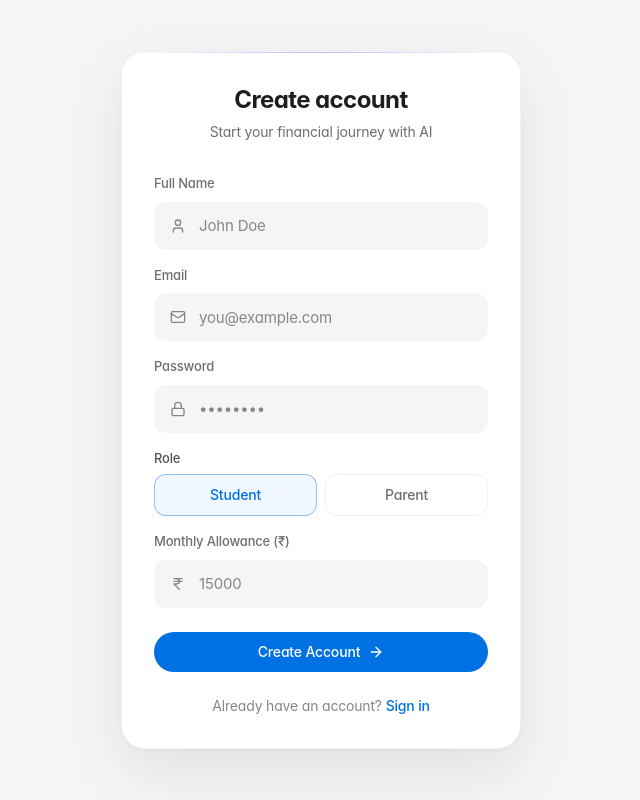
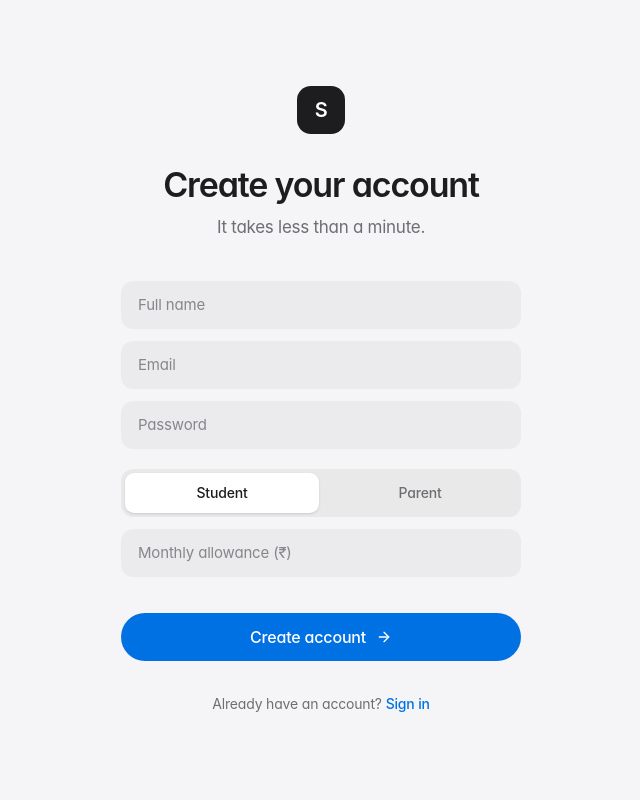
Before and after one commit to naman-sharma12345/saver-ai, a React (Vite) app in the folder frontend/: page /register in a window 1280 px wide. Shown: the whole page, without its empty margins (319-959 px from the left). Built offline with nearby package versions, Linux system fonts and the light colour scheme; no server answers.

Commit message:
Design v2: Apple-style light redesign (Register.tsx)

```diff
--- a/frontend/src/pages/auth/Register.tsx
+++ b/frontend/src/pages/auth/Register.tsx
@@ -4,7 +4,7 @@ import { motion } from 'framer-motion';
 import { authApi } from '../../api/auth';
 import { Input } from '../../components/ui/Input';
 import { Button } from '../../components/ui/Button';
-import { User, Mail, Lock, IndianRupee, ArrowRight } from 'lucide-react';
+import { ArrowRight } from 'lucide-react';
 import toast from 'react-hot-toast';
 
 export const Register = () => {
@@ -41,55 +41,48 @@ export const Register = () => {
 
   return (
     <motion.div
-      initial={{ opacity: 0, y: 20 }}
+      initial={{ opacity: 0, y: 12 }}
       animate={{ opacity: 1, y: 0 }}
-      transition={{ duration: 0.5, ease: [0.22, 1, 0.36, 1] }}
+      transition={{ duration: 0.7, ease: [0.22, 1, 0.36, 1] }}
     >
-      <div className="glass-elevated p-8 relative overflow-hidden">
-        <div className="absolute top-0 left-0 right-0 h-px bg-gradient-to-r from-transparent via-indigo-500/40 to-transparent" />
-
-        <div className="text-center mb-8">
-          <h1 className="text-2xl font-bold text-white tracking-tight">Create account</h1>
-          <p className="text-slate-500 text-sm mt-1.5">Start your financial journey with AI</p>
+      <div className="text-center mb-10">
+        <div className="w-12 h-12 mx-auto bg-[#1d1d1f] rounded-[14px] flex items-center justify-center mb-8">
+          <span className="text-[#fff] font-semibold text-xl tracking-tight">S</span>
+        </div>
+        <h1 className="text-[34px] leading-[1.1] font-semibold text-[#1d1d1f] tracking-[-0.034em]">Create your account</h1>
+        <p className="text-[#6e6e73] text-[17px] mt-3 tracking-[-0.016em]">It takes less than a minute.</p>
       </div>
 
-        <form onSubmit={handleSubmit} className="space-y-4">
-          <Input label="Full Name" name="name" placeholder="John Doe" value={formData.name} onChange={handleChange} icon={<User size={16} />} required />
-          <Input label="Email" name="email" type="email" placeholder="you@example.com" value={formData.email} onChange={handleChange} icon={<Mail size={16} />} required />
-          <Input label="Password" name="password" type="password" placeholder="••••••••" value={formData.password} onChange={handleChange} icon={<Lock size={16} />} required />
+      <form onSubmit={handleSubmit} className="space-y-3">
+        <Input name="name" aria-label="Full name" placeholder="Full name" value={formData.name} onChange={handleChange} required />
+        <Input name="email" type="email" aria-label="Email" placeholder="Email" value={formData.email} onChange={handleChange} required />
+        <Input name="password" type="password" aria-label="Password" placeholder="Password" value={formData.password} onChange={handleChange} required />
 
-          {/* Role toggle */}
-          <div className="space-y-1.5">
-            <label className="block text-[13px] font-medium text-slate-400">Role</label>
-            <div className="grid grid-cols-2 gap-2">
+        <div className="grid grid-cols-2 gap-1 p-1 rounded-xl bg-black/[0.05] !mt-5">
           {['student', 'parent'].map(role => (
             <label key={role} className="cursor-pointer">
               <input type="radio" name="role" value={role} checked={formData.role === role} onChange={handleChange} className="peer sr-only" />
-                  <div className="p-2.5 text-center rounded-xl border border-white/[0.06] text-sm font-medium text-slate-500 transition-all peer-checked:border-cyan-500/40 peer-checked:text-cyan-400 peer-checked:bg-cyan-500/[0.06] hover:bg-white/[0.03] capitalize">
+              <div className="h-10 flex items-center justify-center rounded-[9px] text-[14px] font-medium text-[#6e6e73] transition-all peer-checked:bg-[#fff] peer-checked:text-[#1d1d1f] peer-checked:shadow-sm capitalize">
                 {role}
               </div>
             </label>
           ))}
         </div>
-          </div>
 
         {formData.role === 'student' && (
-            <motion.div initial={{ height: 0, opacity: 0 }} animate={{ height: 'auto', opacity: 1 }} exit={{ height: 0, opacity: 0 }}>
-              <Input label="Monthly Allowance (₹)" name="monthly_allowance" type="number" placeholder="15000" value={formData.monthly_allowance} onChange={handleChange} icon={<IndianRupee size={16} />} />
-            </motion.div>
+          <Input label="" name="monthly_allowance" type="number" aria-label="Monthly allowance" placeholder="Monthly allowance (₹)" value={formData.monthly_allowance} onChange={handleChange} />
         )}
 
-          <Button type="submit" className="w-full mt-2" isLoading={isLoading} glow>
-            Create Account
+        <Button type="submit" size="lg" className="w-full !mt-6" isLoading={isLoading}>
+          Create account
           <ArrowRight size={16} />
         </Button>
       </form>
 
-        <p className="text-center mt-6 text-sm text-slate-600">
+      <p className="text-center mt-8 text-[14px] text-[#6e6e73]">
         Already have an account?{' '}
-          <Link to="/login" className="text-cyan-400 hover:text-cyan-300 font-medium transition-colors">Sign in</Link>
+        <Link to="/login" className="text-[#0071e3] hover:underline font-medium">Sign in</Link>
       </p>
-      </div>
     </motion.div>
   );
 };
```
Lines whose indentation alone changed are shown as unchanged.
